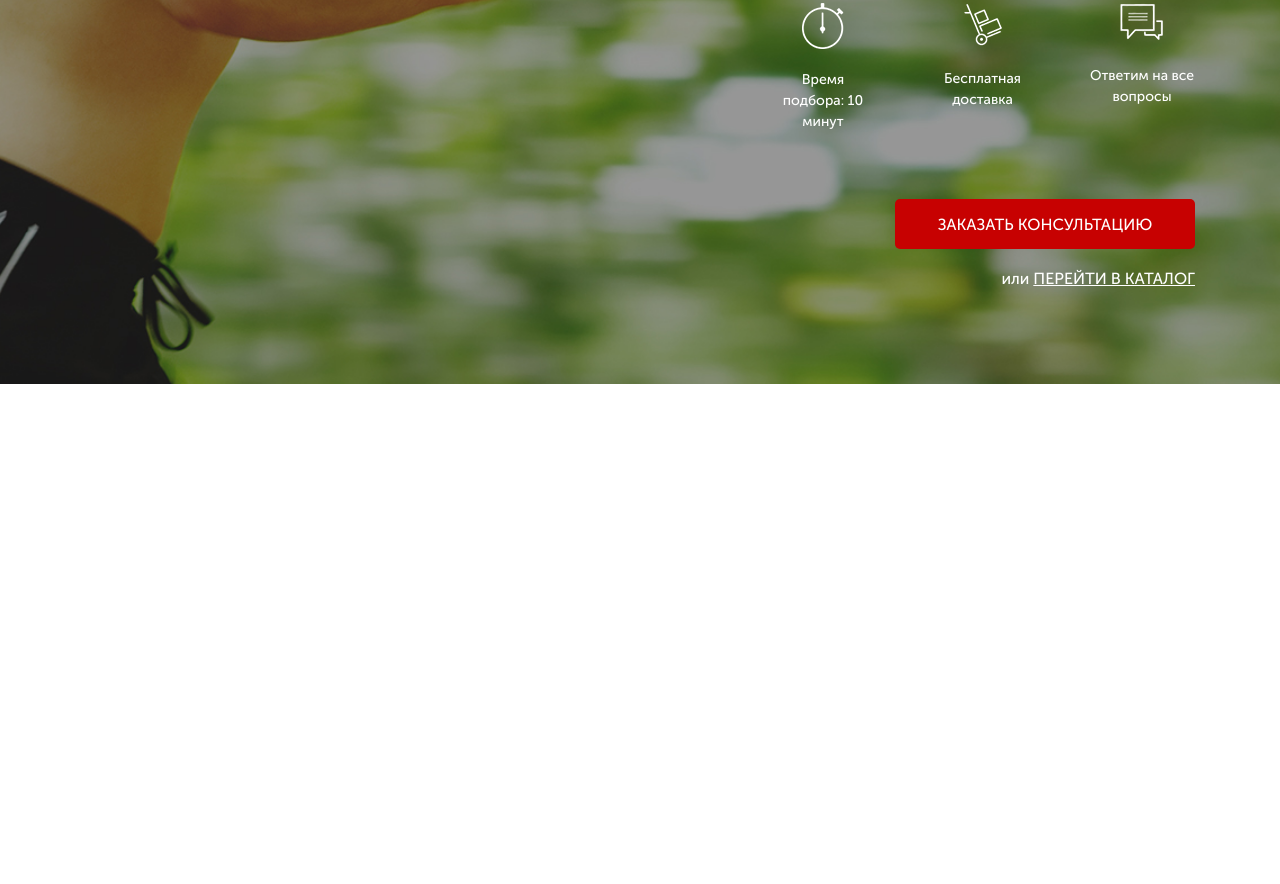
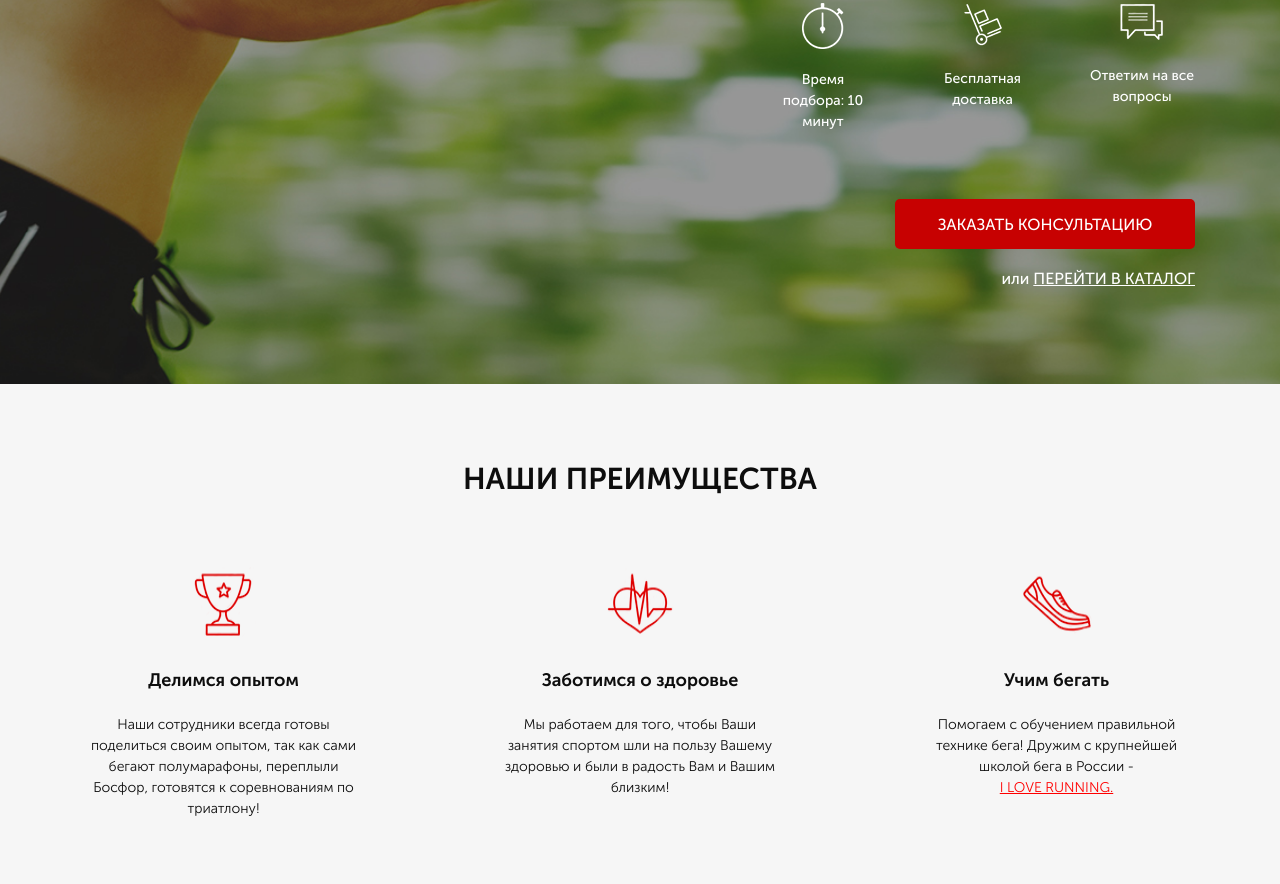
Before and after one commit to PavlenWeb/PawlenWeb.github.io, a website: page src/index.html in a window 1280 px wide. Shown: the part 347-1231 px from the top of the page. Before the commit the page ends 800 px from the top, so only its background shows below. Drawn offline with Linux system fonts and the light colour scheme.

Commit message:
finished section advantages(2)

```diff
--- a/src/index.html
+++ b/src/index.html
@@ -52,8 +52,34 @@
                     <a href="#">ПЕРЕЙТИ В КАТАЛОГ</a>
                 </div>
             </div>
-
         </div>
     </div>
+
+        <div class="advantages">
+            <div class="container">
+                <div class="title">НАШИ ПРЕИМУЩЕСТВА</div>
+
+                <div class="advantages__wrapper">
+                    <div class="adv-content">
+                        <img src="/img/icons/cup.png" alt="cup">
+                        <div class="adv-content__subheader">Делимся опытом</div>
+                        Наши сотрудники всегда готовы поделиться своим опытом,  так как сами бегают полумарафоны, переплыли Босфор, готовятся к соревнованиям по триатлону!
+                    </div>
+                    <div class="adv-content">
+                        <img src="/img/icons/heart.png" alt="heart">
+                        <div class="adv-content__subheader">Заботимся о здоровье</div>
+                        Мы работаем для того, чтобы Ваши занятия спортом шли на пользу Вашему здоровью и были в радость Вам и Вашим близким!
+                    </div>
+                    <div class="adv-content">
+                        <img src="/img/icons/shoe.png" alt="shoe">
+                        <div class="adv-content__subheader">Учим бегать</div>
+                        Помогаем с обучением правильной технике бега! Дружим с крупнейшей школой бега в России -
+                        <a href="#">I LOVE RUNNING.</a>
+                    </div>
+                </div>
+
+            </div>
+        </div>
+
 </body>
 </html>
--- /dev/null
+++ b/src/sass/blocks/_advantages.scss
@@ -0,0 +1,44 @@
+.advantages {
+    min-height: 473px;
+    padding: 73px 0 65px 0;
+    background-color: #F6F6F6;
+    &__wrapper {
+        margin-top: 65px;
+        display: flex;
+        justify-content: space-between;
+        align-content: space-around;
+    }
+}
+.adv-content {
+    display: flex;
+    flex-direction: column;
+    width: 277px;
+    min-height: 230px;
+    align-items: center;
+    color: #0D0D0D;
+    text-align: center;
+    font-size: 14px;
+    font-style: normal;
+    font-weight: 300;
+    a {
+        color: #F00;
+        font-size: 14px;
+        font-style: normal;
+        font-weight: 300;
+        text-decoration-line: underline;
+    }
+    img {
+        width: 70px;
+        height: 70px;
+    }
+    &__subheader {
+        margin-top: 30px;
+        margin-bottom: 20px;
+        color: #0D0D0D;
+        text-align: center;
+        font-size: 18px;
+        font-style: normal;
+        font-weight: 700;
+
+    }
+}
--- a/src/sass/style.scss
+++ b/src/sass/style.scss
@@ -2,6 +2,14 @@
 * {
     font-family: 'Museo Sans Cyrl', sans-serif;
 }
+.title {
+    color: #0D0D0D;
+    text-align: center;
+    font-size: 30px;
+    font-style: normal;
+    font-weight: 700;
+}
 @import 'blocks/_promo';
 @import 'blocks/_header';
 @import 'blocks/_buttons';
+@import 'blocks/advantages';
```
Also changed, not shown: src/css/style.min.css.
